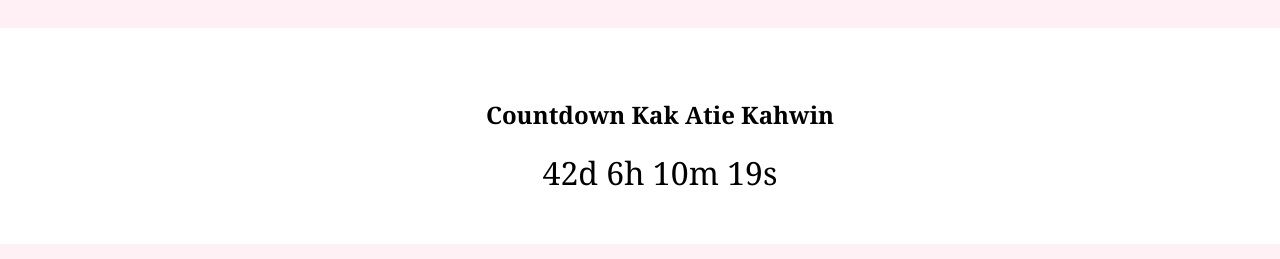
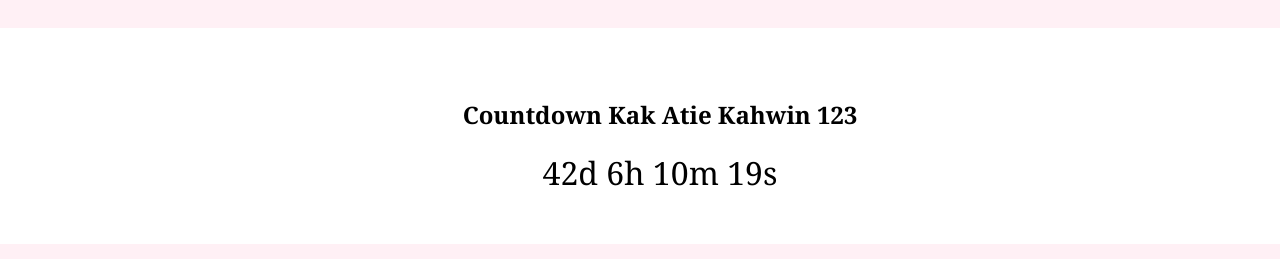
Before and after one commit to shafiqfaris/WeddingUpdated3, a plain HTML site: page index.html in a window 1280 px wide. Shown: the part 693-952 px from the top of the page. Drawn offline with Linux system fonts and the light colour scheme.

Commit message:
Testing app edit at index

```diff
--- a/index.html
+++ b/index.html
@@ -89,7 +89,7 @@
   </section>
 
   <section id="countdown">
-    <h2>Countdown Kak Atie Kahwin</h2>
+    <h2>Countdown Kak Atie Kahwin 123</h2>
     <div id="timer" style="font-size: 2rem; margin-top: 10px;"></div>
   </section>
 
```
